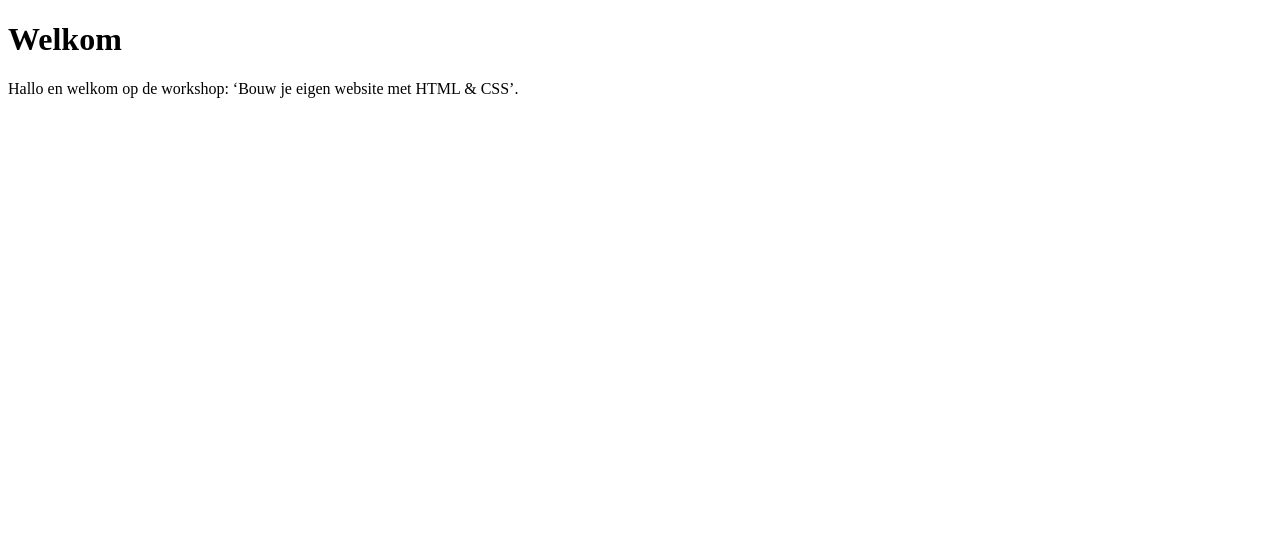
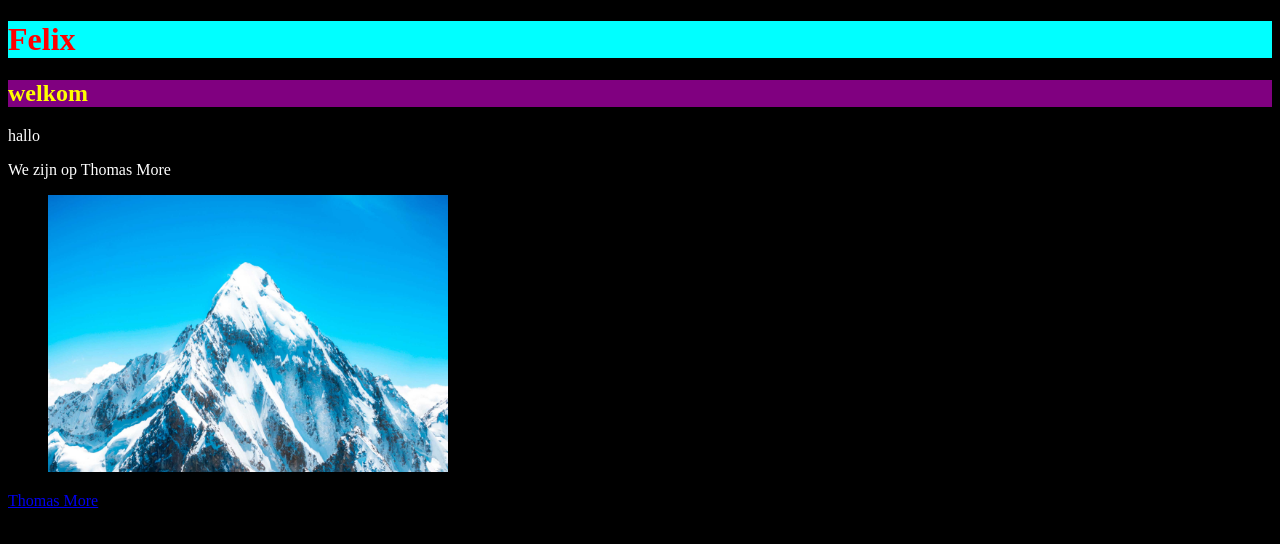
Before and after one commit to Felix-kluijtmans/mijn-site, a plain HTML site: page index.html in a window 1280 px wide. Drawn offline with Linux system fonts and the light colour scheme.

Commit message:
lelijker gemaakt

```diff
--- a/index.html
+++ b/index.html
@@ -5,12 +5,30 @@
     <meta http-equiv="X-UA-Compatible" content="IE=edge" />
     <meta name="viewport" content="width=device-width, initial-scale=1.0" />
     <title>Welkom | Workshop HTML en CSS</title>
+    <style>
+    h1{
+      color:red;
+    background-color: aqua;
+    }
+    h2{
+      color:yellow;
+      background-color: purple;
+    }
+    body{background-color: black;
+    color:white;
+  }
+  a:visited
+  {
+    color: white;
+  }
+    </style>
   </head>
   <body>
-    <h1>Welkom</h1>
-    <p>
-      Hallo en welkom op de workshop: ‘Bouw je eigen website met HTML &amp;
-      CSS’.
-    </p>
+    <h1>Felix</h1>
+    <h2>welkom</h2>
+    <p>hallo</p>
+    <p>We zijn op Thomas More</p>
+    <figure><img src="hoogste-berg-ter-wereld.jpg" alt="berg"width="400px"></figure>
+    <p><a href="https://thomasmore.be" target="_blank">Thomas More</a></p>
   </body>
 </html>
```
Also changed, not shown: hoogste-berg-ter-wereld.jpg (added).
